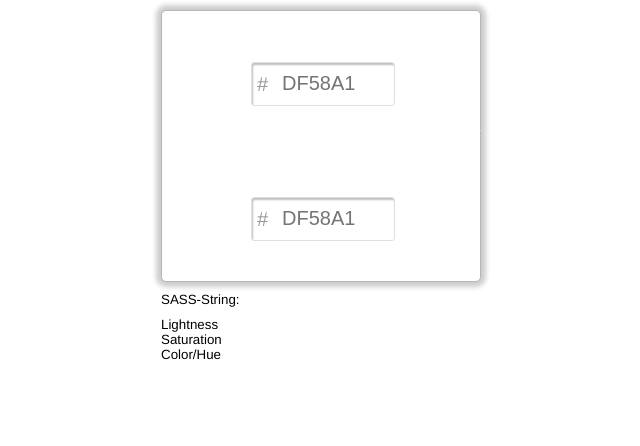
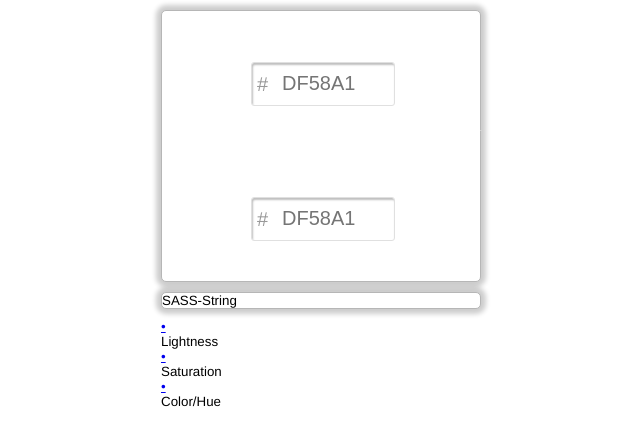
Before and after one commit to LukyLuke/ColorMe, a plain HTML site: page index.html in a window 1280 px wide. Shown: the whole page, without its empty margins (319-959 px from the left). Drawn offline with Linux system fonts and the light colour scheme.

Commit message:
Use the formatted sass string, calculate the values on a page reload and change the markup a little for a better formatting

```diff
--- a/index.html
+++ b/index.html
@@ -21,11 +21,13 @@
 					cont2.style.backgroundColor = o.hex;
 					adjustSlider();
 				};
+				if (c1.value.length) { c1.onblur(); };
+				if (c2.value.length) { c2.onblur(); };
 			};
 			function adjustSlider() {
 				if (c1.value.length && c2.value.length) {
 					var diff = adjust.difference(c1.value, c2.value);
-					d('sass_string').innerHTML = adjust.sassDifference(c1.value, c2.value);
+					d('sass_string').innerHTML = adjust.sassDifference(c1.value, c2.value, true);
 				}
 			};
 			function d(id) {
@@ -51,27 +53,27 @@
 				</div>
 			</div>
 
-			<div class="container sass">
-				<label for="sass_string">SASS-String: </label>
-				<span id="sass_string"> </span>
+			<div class="container sass shadow">
+				<label for="sass_string">SASS-String</label>
+				<span id="sass_string" class="string"> </span>
 			</div>
 
 			<div class="container sliders">
 				<div class="slider_container">
 					<div class="slider" id="slide_light">
-						<a href="#" class="slider"> </a>
+						<a href="#" class="slider">&bull;</a>
 					</div>
 					<label for="slider_light">Lightness</label>
 				</div>
 				<div class="slider_container">
 					<div class="slider" id="slide_sat">
-						<a href="#" class="slider"> </a>
+						<a href="#" class="slider">&bull;</a>
 					</div>
 					<label for="slider_sat">Saturation</label>
 				</div>
 				<div class="slider_container">
 					<div class="slider" id="slide_hue">
-						<a href="#" class="slider"> </a>
+						<a href="#" class="slider">&bull;</a>
 					</div>
 					<label for="slide_hue">Color/Hue</label>
 				</div>
```
